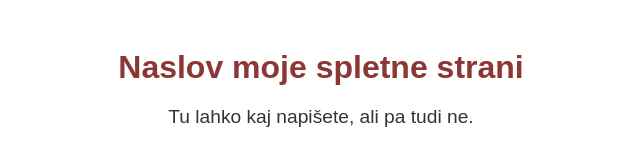
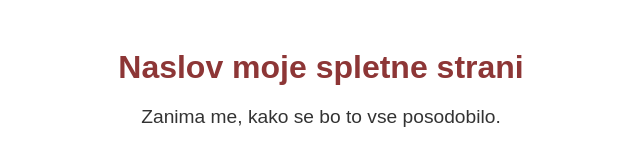
Before and after one commit to eradilovicc/eradilovicc.github.io, a plain HTML site: page index.html in a window 1280 px wide. Shown: the whole page, without its empty margins (319-959 px from the left). Drawn offline with Linux system fonts and the light colour scheme.

Commit message:
Malo spremenjen text

```diff
--- a/index.html
+++ b/index.html
@@ -23,6 +23,6 @@
 </head>
 <body>
    <h1>Naslov moje spletne strani</h1>
-   <p>Tu lahko kaj napišete, ali pa tudi ne.</p>
+   <p>Zanima me, kako se bo to vse posodobilo.</p>
 </body>
 </html>
```
